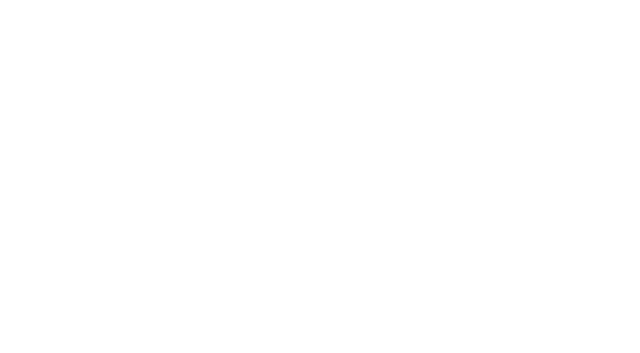
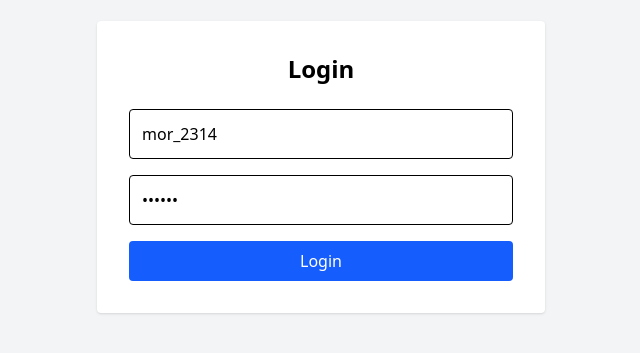
Before and after one commit to moradoulhaj/TP-React-MoradOulhaj, a React (Vite) app: page /login in a window 1280 px wide. Before the commit this address had no page. Shown: the part 233-586 px from the top of the page, without its empty margins (319-959 px from the left). Built offline with nearby package versions, Linux system fonts and the light colour scheme.

Commit message:
adding the login components after requesting a product

```diff
--- a/src/App.tsx
+++ b/src/App.tsx
@@ -2,6 +2,9 @@ import React from 'react';
 import { BrowserRouter as Router, Routes, Route } from 'react-router-dom';
 import Catalogue from './components/Catalogue';
 import ProductDetails from './components/ProductDetails';
+import Login from './components/Login';
+import Checkout from './components/Checkout';
+
 
 function App() {
   return (
@@ -9,6 +12,8 @@ function App() {
       <Routes>
         <Route path="/" element={<Catalogue />} />
         <Route path="/product/:id" element={<ProductDetails />} />
+        <Route path="/login" element={<Login />} />
+        <Route path="/checkout" element={<Checkout />} />
       </Routes>
     </Router>
   );
--- /dev/null
+++ b/src/components/Checkout.tsx
@@ -0,0 +1,12 @@
+import React from 'react';
+
+const Checkout: React.FC = () => {
+  return (
+    <div className="p-8 text-center">
+      <h1 className="text-3xl font-bold mb-4">✅ You're logged in!</h1>
+      <p className="text-lg">This is the checkout page.</p>
+    </div>
+  );
+};
+
+export default Checkout;
--- /dev/null
+++ b/src/components/Login.tsx
@@ -0,0 +1,72 @@
+import React, { useState } from 'react';
+import { useNavigate } from 'react-router-dom';
+
+const Login: React.FC = () => {
+  const [username, setUsername] = useState('mor_2314');
+  const [password, setPassword] = useState('83r5^_');
+  const [error, setError] = useState('');
+  const navigate = useNavigate();
+
+  const handleLogin = async (e: React.FormEvent) => {
+    e.preventDefault();
+    try {
+      const response = await fetch('https://fakestoreapi.com/auth/login', {
+        method: 'POST',
+        headers: {
+          'Content-Type': 'application/json',
+        },
+        body: JSON.stringify({ username, password }),
+      });
+
+      const data = await response.json();
+
+      if (data.token) {
+        localStorage.setItem('token', data.token);
+        navigate('/checkout');
+      } else {
+        setError('Invalid credentials');
+      }
+    } catch (err) {
+      console.error(err);
+      setError('Login failed. Try again later.');
+    }
+  };
+
+  return (
+    <div className="min-h-screen flex items-center justify-center bg-gray-100">
+      <form
+        onSubmit={handleLogin}
+        className="bg-white p-8 rounded shadow w-full max-w-md"
+      >
+        <h2 className="text-2xl font-bold mb-6 text-center">Login</h2>
+        {error && (
+          <p className="mb-4 text-red-500 text-sm text-center">{error}</p>
+        )}
+        <input
+          type="text"
+          placeholder="Username"
+          className="w-full p-3 border rounded mb-4"
+          value={username}
+          onChange={(e) => setUsername(e.target.value)}
+          required
+        />
+        <input
+          type="password"
+          placeholder="Password"
+          className="w-full p-3 border rounded mb-4"
+          value={password}
+          onChange={(e) => setPassword(e.target.value)}
+          required
+        />
+        <button
+          type="submit"
+          className="w-full bg-blue-600 text-white py-2 rounded hover:bg-blue-700 transition"
+        >
+          Login
+        </button>
+      </form>
+    </div>
+  );
+};
+
+export default Login;
--- a/src/components/ProductDetails.tsx
+++ b/src/components/ProductDetails.tsx
@@ -1,5 +1,5 @@
-import React, { useEffect, useState } from 'react';
-import { useParams, Link } from 'react-router-dom';
+import React, { useEffect, useState } from "react";
+import { useParams, Link, useNavigate } from "react-router-dom";
 
 type ProductType = {
   id: number;
@@ -14,21 +14,27 @@ type ProductType = {
   };
 };
 
+
 const ProductDetails: React.FC = () => {
   const { id } = useParams<{ id: string }>();
   const [product, setProduct] = useState<ProductType | null>(null);
-
+  const navigate = useNavigate();
+  const handleProceedToCheckout = () => {
+    navigate('/login');
+  };
   useEffect(() => {
     fetch(`https://fakestoreapi.com/products/${id}`)
-      .then(res => res.json())
-      .then(data => setProduct(data));
+      .then((res) => res.json())
+      .then((data) => setProduct(data));
   }, [id]);
 
   if (!product) return <p className="text-center mt-10">Loading...</p>;
 
   return (
     <div className="p-6 max-w-4xl mx-auto bg-white rounded shadow">
-      <Link to="/" className="text-blue-500 underline mb-4 inline-block">← Back to Catalogue</Link>
+      <Link to="/" className="text-blue-500 underline mb-4 inline-block">
+        ← Back to Catalogue
+      </Link>
       <div className="flex flex-col md:flex-row gap-6">
         <img
           src={product.image}
@@ -38,9 +44,15 @@ const ProductDetails: React.FC = () => {
         <div className="flex flex-col gap-2">
           <h1 className="text-2xl font-bold">{product.title}</h1>
           <p className="text-gray-600">${product.price}</p>
-          <p className="text-sm text-gray-500">⭐ {product.rating.rate} | {product.rating.count} reviews</p>
+          <p className="text-sm text-gray-500">
+            ⭐ {product.rating.rate} | {product.rating.count} reviews
+          </p>
           <p className="mt-4">{product.description}</p>
-          <button className="mt-6 bg-green-600 text-white px-5 py-2 rounded hover:bg-green-700 transition">
+          // Replace the old button
+          <button
+            onClick={handleProceedToCheckout}
+            className="mt-6 bg-green-600 text-white px-5 py-2 rounded hover:bg-green-700 transition"
+          >
             Proceed to Checkout
           </button>
         </div>
```
